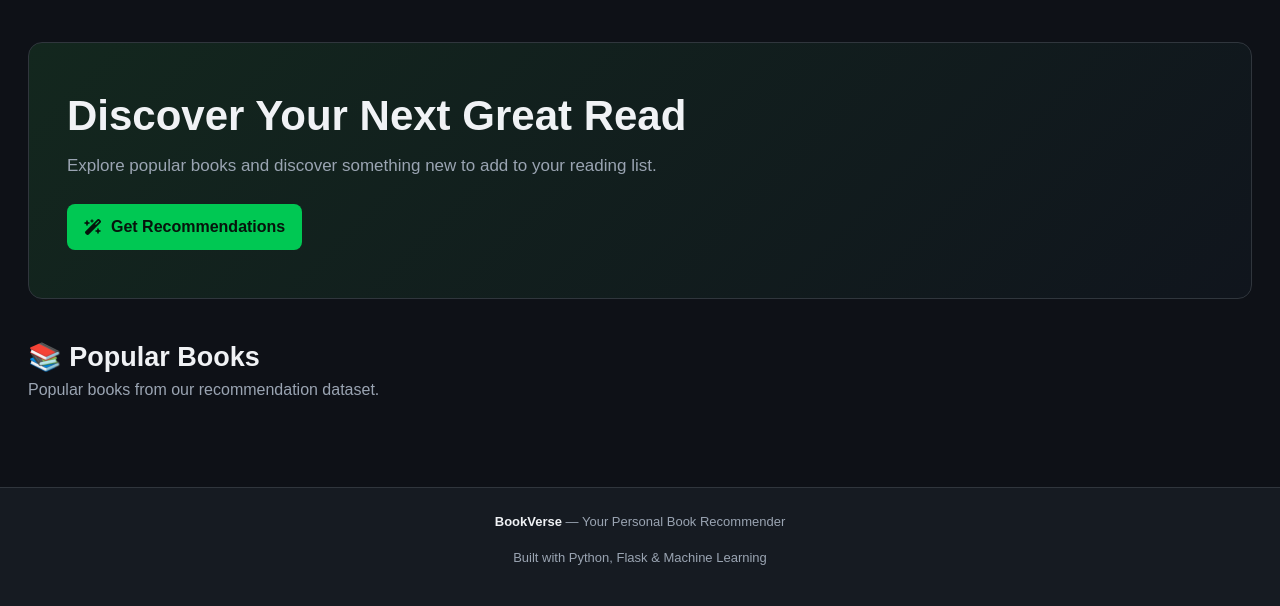
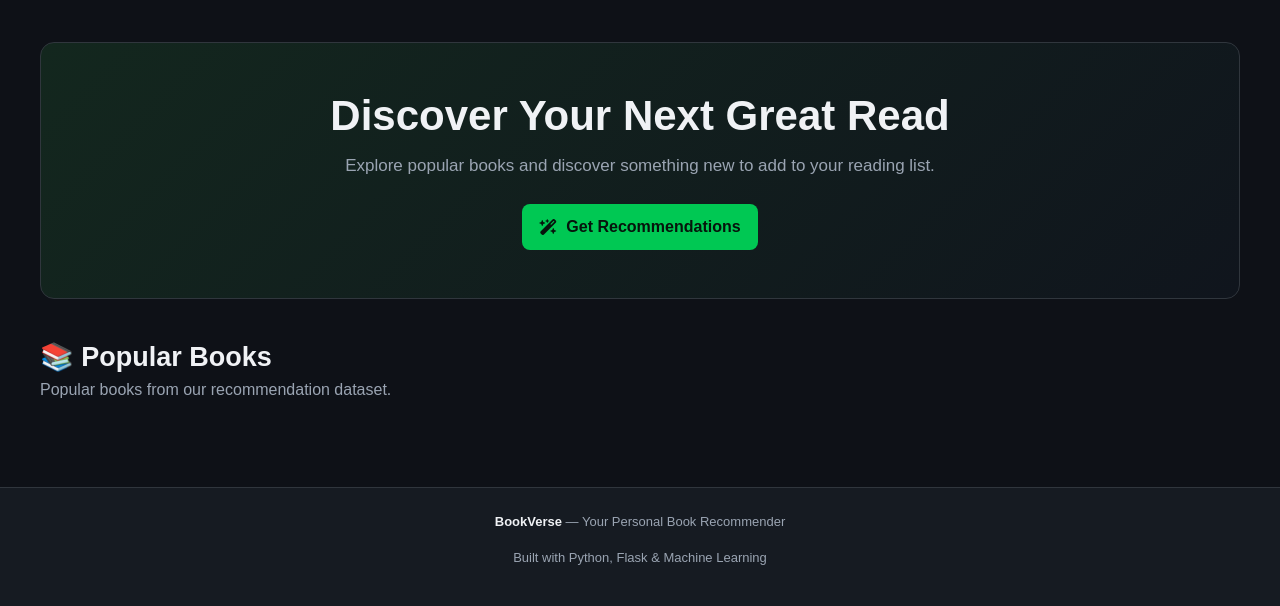
Before and after one commit to arnavj8/Book-Recommender-System, a Flask app: template pythonProject1/templates/index.html in a window 1280 px wide. Shown: the part 64-670 px from the top of the page. Run offline with Flask 3, Linux system fonts and the light colour scheme; the template is opened without the code that fills it, so the values that code supplies are empty; parts of the project's set-up code (start-up, migrations or seed data) failed here and were passed over.

Commit message:
Update layout styles in index.html

```diff
--- a/pythonProject1/templates/index.html
+++ b/pythonProject1/templates/index.html
@@ -96,9 +96,10 @@
         }
 
         .main {
-            max-width: 1400px;
-            margin: 0 auto;
-            padding: 42px 28px 60px;
+            width: 100%;
+            max-width: none;
+            margin: 0;
+            padding: 42px 40px 60px;
         }
 
         .hero {
@@ -107,6 +108,7 @@
             border-radius: 14px;
             padding: 48px 38px;
             margin-bottom: 42px;
+            text-align: center;
         }
 
         .hero h1 {
@@ -170,7 +172,7 @@
         }
 
         .book-image-container {
-            height: 350px;
+            height: 380px;
             background: var(--image-bg);
             display: flex;
             justify-content: center;
@@ -262,6 +264,7 @@
             }
 
             .main {
+                width: 100%;
                 padding: 25px 15px 45px;
             }
 
```
